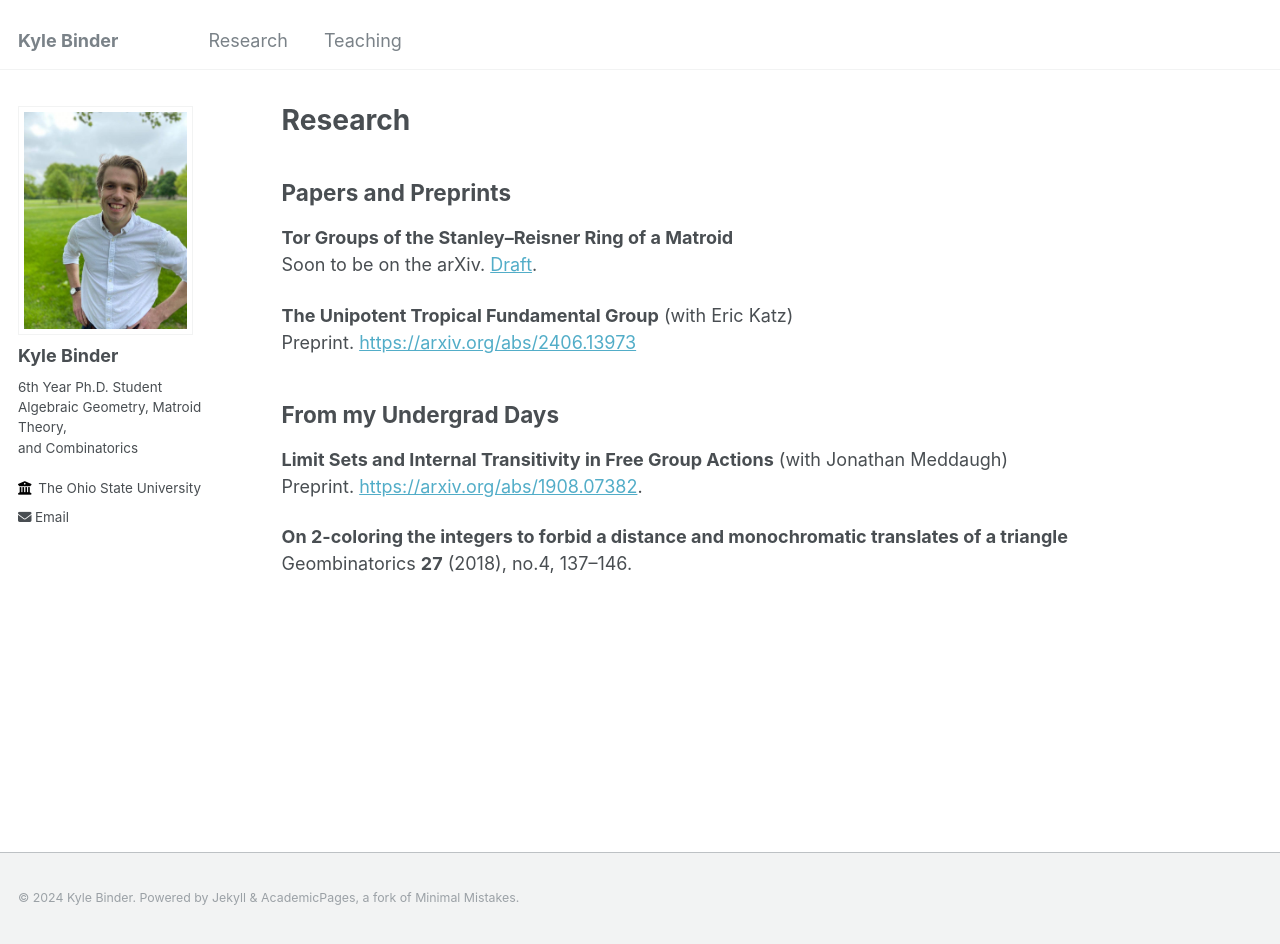
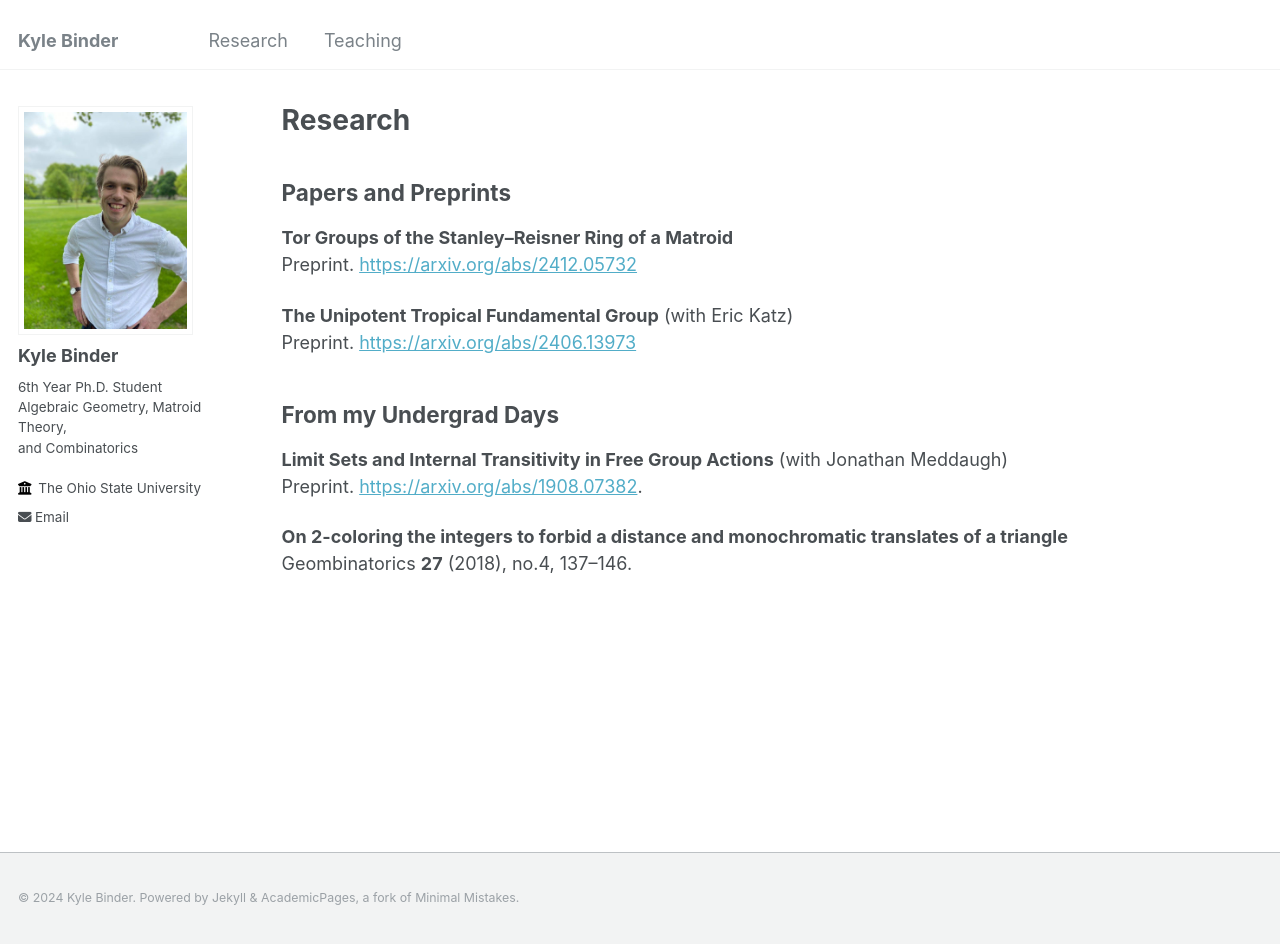
Before and after one commit to bindercommakyle/bindercommakyle.github.io, a Jekyll site: the page built from _pages/research.md, in a window 1280 px wide and 944 px high. Built offline with Jekyll 4.4.1, drawn with Linux system fonts in a browser that asks for light colours.

Commit message:
Update research.md

```diff
--- a/_pages/research.md
+++ b/_pages/research.md
@@ -7,7 +7,7 @@ author_profile: true
 
 ## Papers and Preprints
 **Tor Groups of the Stanley--Reisner Ring of a Matroid** <br>
-Soon to be on the arXiv. [Draft](https://bindercommakyle.github.io/files/torGroupsPrePrePrint.pdf).
+Preprint. [https://arxiv.org/abs/2412.05732](https://arxiv.org/abs/2412.05732)
 
 **The Unipotent Tropical Fundamental Group** (with Eric Katz) <br>
 Preprint. [https://arxiv.org/abs/2406.13973](https://arxiv.org/abs/2406.13973)
```
